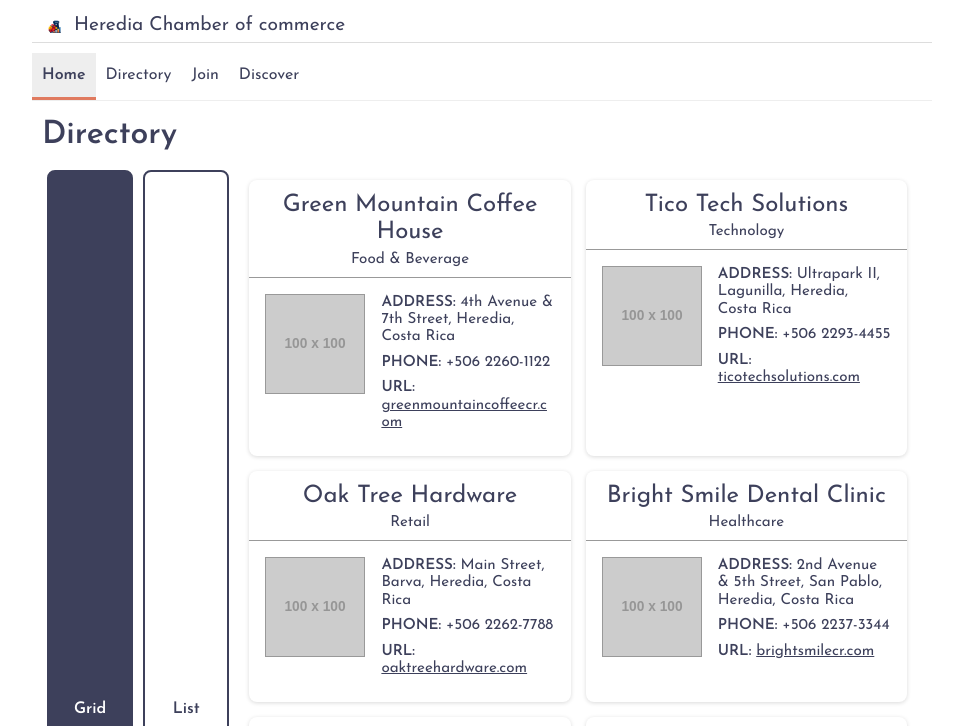
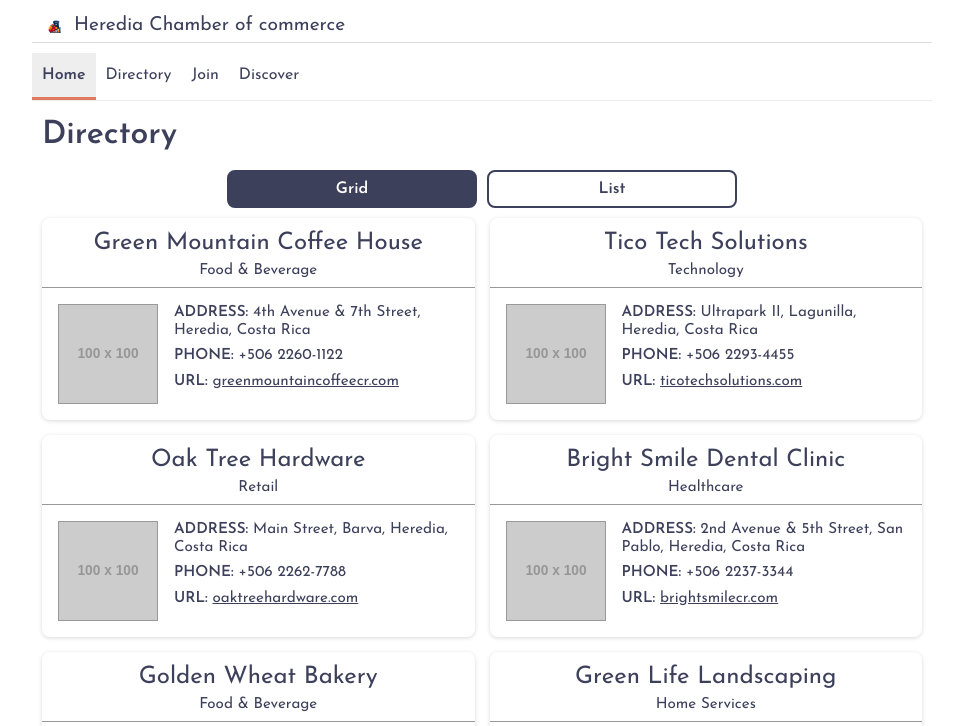
Before and after one commit to jacamposp/wdd231, a plain HTML site: page chamber/directory.html in a window 1280 px wide. Shown: the top 726 px of the page, without its empty margins (158-1121 px from the left). Drawn offline with Linux system fonts and the light colour scheme; placeholder pictures from the web are drawn by us.

Commit message:
fix errors

```diff
--- a/chamber/directory.html
+++ b/chamber/directory.html
@@ -46,15 +46,13 @@
     </nav>
 
     <main>
-      <section>
-        <h1>Directory</h1>
-      </section>
-      <sectio class="directory-btns">
+      <h1>Directory</h1>
+      <div class="directory-btns">
         <button id="grid-btn" class="active">Grid</button>
         <button id="list-btn">List</button>
-      </section>
+      </div>
 
-      <section id="cards" class="grid"></section>
+      <div id="cards" class="grid"></div>
     </main>
     <footer>
       <div class="footer-info">
```
